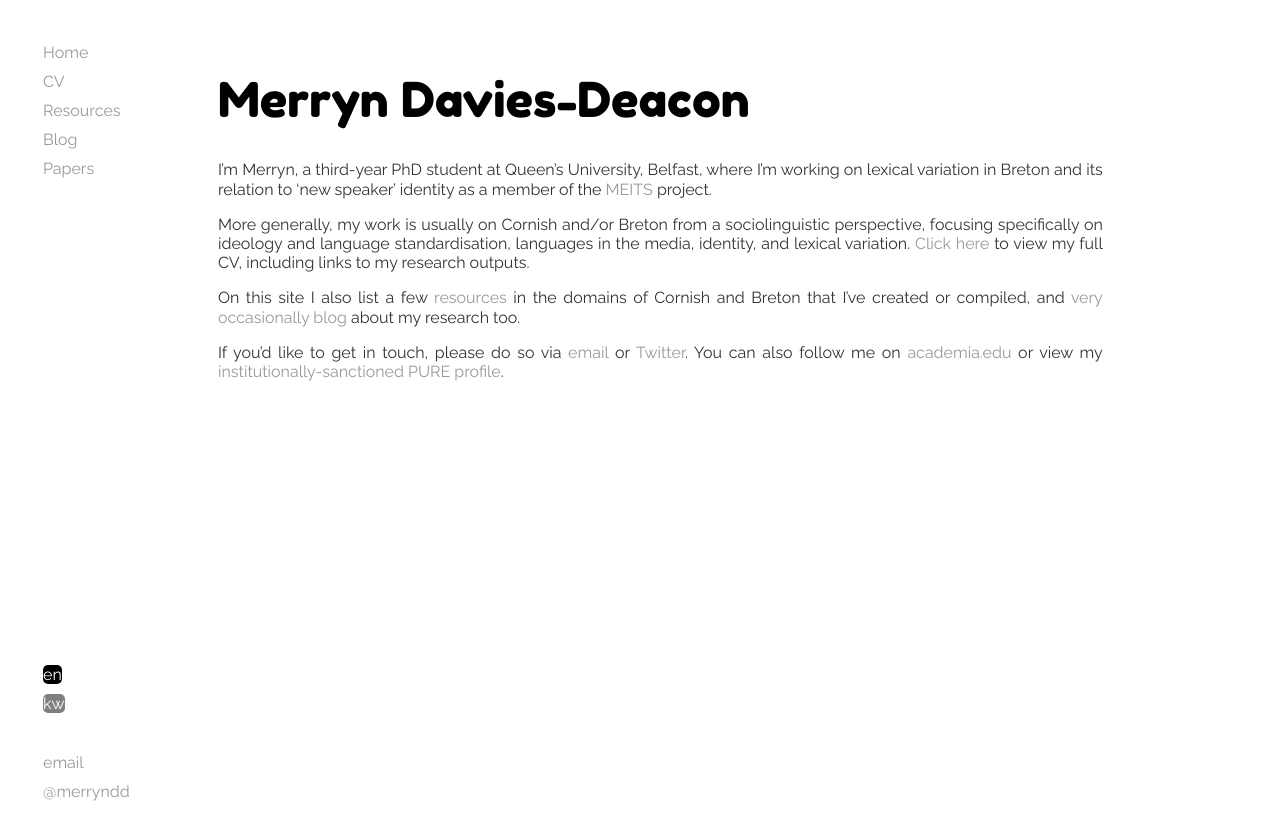
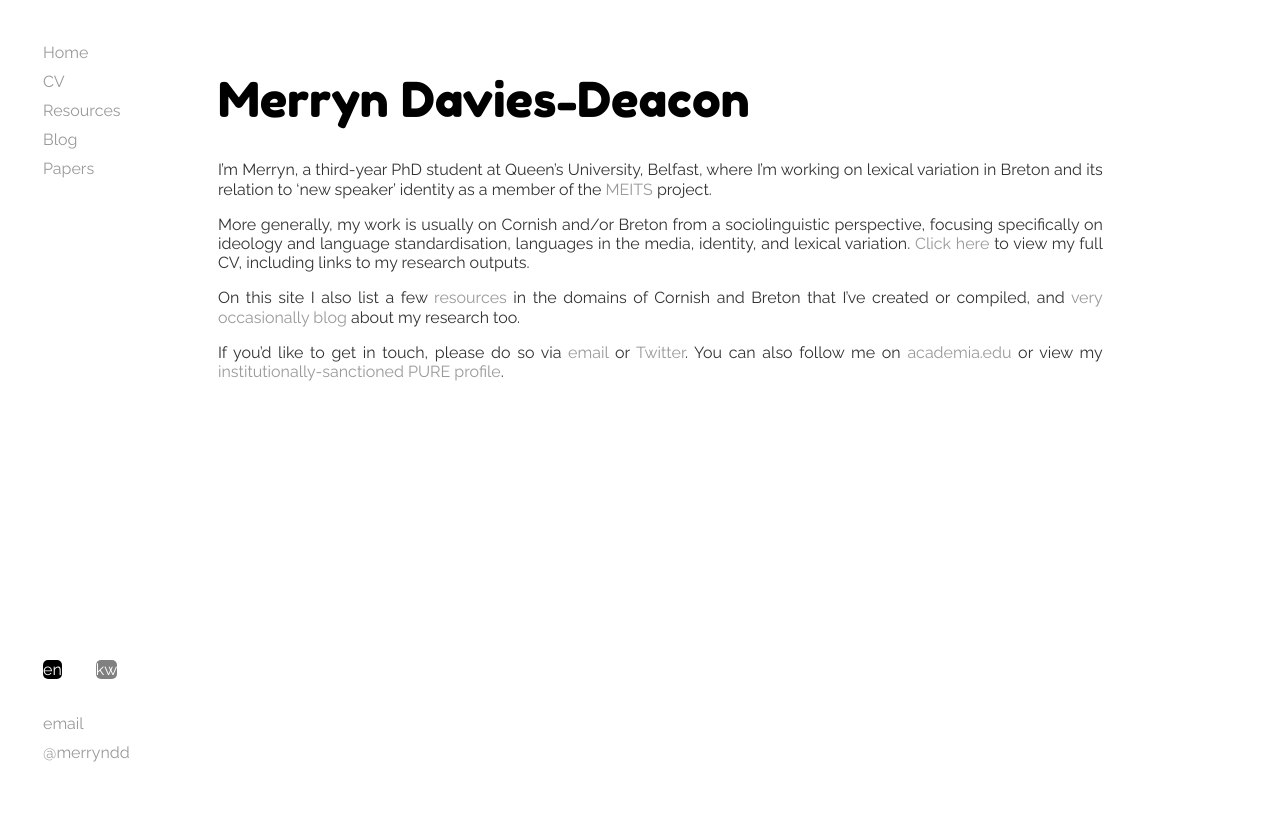
Before and after one commit to merryndd/merryndd.github.io, a Jekyll site: the page built from index.html, in a window 1280 px wide. Shown: the top 840 px of the page. Built offline with Jekyll 4.4.1, drawn with Linux system fonts in a browser that asks for light colours.

Commit message:
Update main.css

```diff
--- a/css/main.css
+++ b/css/main.css
@@ -81,6 +81,13 @@ blockquote {
 blockquote i, blockquote em {
 	font-style: normal;
    }
+
+.langpoint {
+	display: inline;
+    margin: 0 10px 0 0;
+    border-radius: 5px;
+}
+
 .noit {
 	font-style: normal;
     padding: 0;
```
